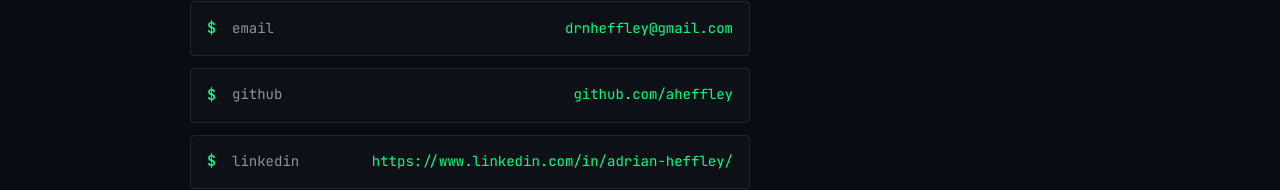
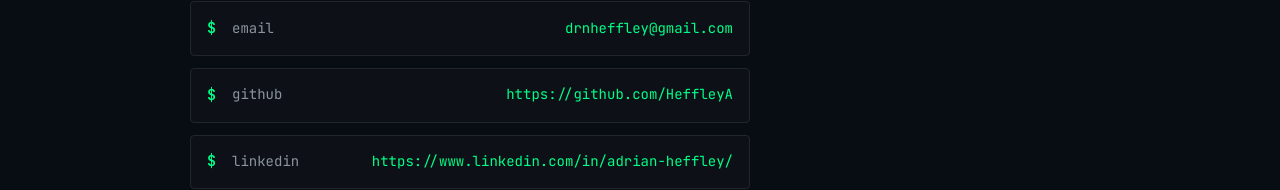
Before and after one commit to HeffleyA/heffleya.github.io, a Vue app: page / in a window 1280 px wide. Shown: the part 2253-2443 px from the top of the page. Built offline with nearby package versions, Linux system fonts and the light colour scheme.

Commit message:
Fixed Github link

```diff
--- a/src/components/ContactSection.vue
+++ b/src/components/ContactSection.vue
@@ -17,7 +17,7 @@
           <a href="https://github.com/HeffleyA" target="_blank" rel="noopener" class="contact-item">
             <span class="cmd-prompt">$</span>
             <span class="cmd-name">github</span>
-            <span class="cmd-value">github.com/aheffley</span>
+            <span class="cmd-value">https://github.com/HeffleyA</span>
           </a>
           <a href="https://www.linkedin.com/in/adrian-heffley/" target="_blank" rel="noopener" class="contact-item">
             <span class="cmd-prompt">$</span>
```
